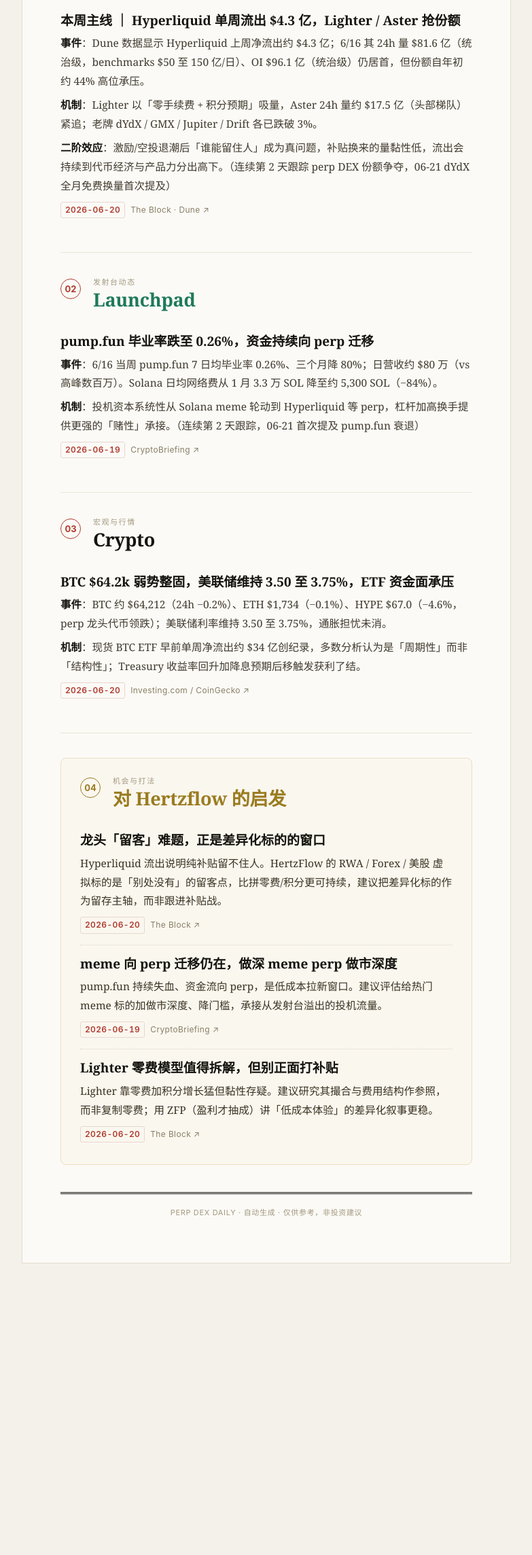
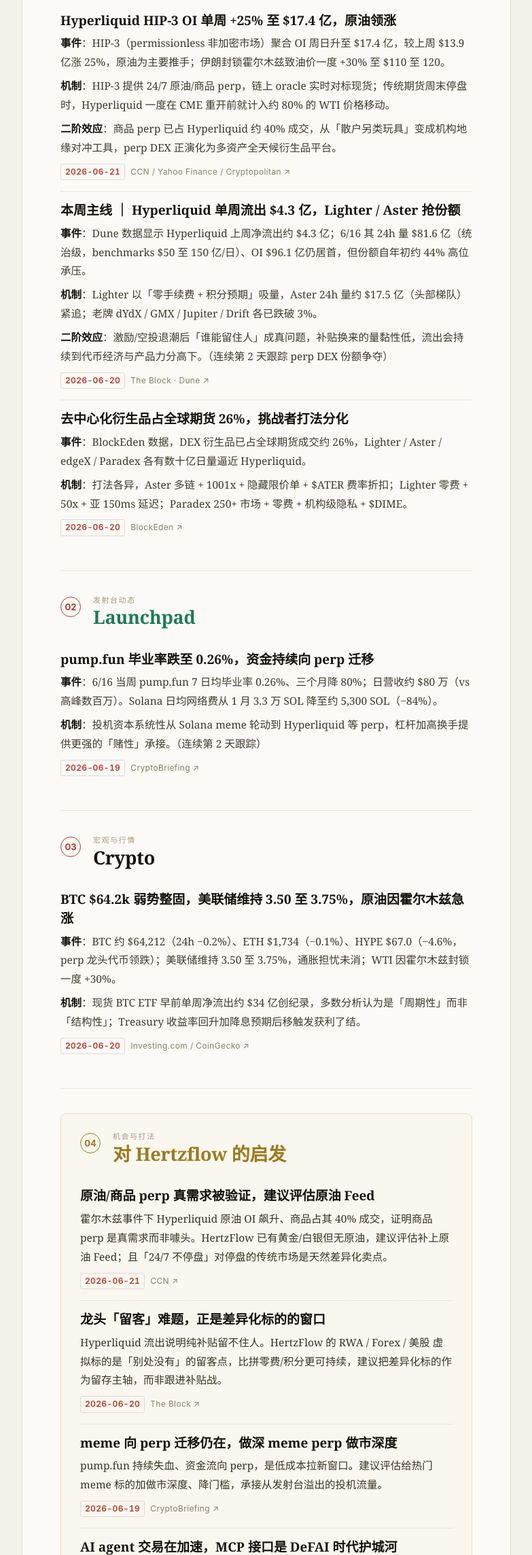
Before and after one commit to dorischeyy/perp-daily, a plain HTML site: page docs/archive/2026-06-22.html in a window 1280 px wide. Shown: the part 512-2800 px from the top of the page at 68% size, without its empty margins (248-1031 px from the left). Before the commit the page ends 2419 px from the top, so only its background shows below. Drawn offline with Linux system fonts and the light colour scheme.

Commit message:
report: 2026-06-22

```diff
--- a/docs/archive/2026-06-22.html
+++ b/docs/archive/2026-06-22.html
@@ -73,7 +73,7 @@
       <h1 class="mast-title">PERP DEX 日报</h1>
       <div class="mast-sub">2026 年 6 月 22 日 · 星期一</div>
     </header>
-    <p class="lead">Hyperliquid 单周净流出约 $4.3 亿、份额自年初高位回落，Lighter（零费）与 Aster 正实质性蚕食，perp DEX 的竞争从「能不能打 CEX」转入「龙头能不能留住人」。</p>
+    <p class="lead">Hyperliquid 一边因 HIP-3 原油（霍尔木兹推升）OI 飙至 $17.4 亿，一边单周净流出 $4.3 亿被 Lighter / Aster 蚕食：perp DEX 的故事正从「抢量」转向两条主线，多资产化与留客。</p>
 
       <section class="sec sec-perpdex">
         <div class="sec-head">
@@ -86,11 +86,27 @@
         <div class="sec-body">
 
         <article class="item">
+          <h3 class="item-h">Hyperliquid HIP-3 OI 单周 +25% 至 $17.4 亿，原油领涨</h3>
+          <p class="item-b"><strong>事件</strong>：HIP-3（permissionless 非加密市场）聚合 OI 周日升至 $17.4 亿，较上周 $13.9 亿涨 25%，原油为主要推手；伊朗封锁霍尔木兹致油价一度 +30% 至 $110 至 120。</p><p class="item-b"><strong>机制</strong>：HIP-3 提供 24/7 原油/商品 perp，链上 oracle 实时对标现货；传统期货周末停盘时，Hyperliquid 一度在 CME 重开前就计入约 80% 的 WTI 价格移动。</p><p class="item-b"><strong>二阶效应</strong>：商品 perp 已占 Hyperliquid 约 40% 成交，从「散户另类玩具」变成机构地缘对冲工具，perp DEX 正演化为多资产全天候衍生品平台。</p>
+          <div class="item-meta">
+            <span class="item-date">2026-06-21</span>
+            <a class="item-src" href="https://www.ccn.com/news/crypto/hyperliquid-1-43b-oi-oil-not-crypto-driving-growth/" target="_blank" rel="noopener">CCN / Yahoo Finance / Cryptopolitan ↗</a>
+          </div>
+        </article>
+        <article class="item">
           <h3 class="item-h">本周主线 ｜ Hyperliquid 单周流出 $4.3 亿，Lighter / Aster 抢份额</h3>
-          <p class="item-b"><strong>事件</strong>：Dune 数据显示 Hyperliquid 上周净流出约 $4.3 亿；6/16 其 24h 量 $81.6 亿（统治级，benchmarks $50 至 150 亿/日）、OI $96.1 亿（统治级）仍居首，但份额自年初约 44% 高位承压。</p><p class="item-b"><strong>机制</strong>：Lighter 以「零手续费 + 积分预期」吸量，Aster 24h 量约 $17.5 亿（头部梯队）紧追；老牌 dYdX / GMX / Jupiter / Drift 各已跌破 3%。</p><p class="item-b"><strong>二阶效应</strong>：激励/空投退潮后「谁能留住人」成为真问题，补贴换来的量黏性低，流出会持续到代币经济与产品力分出高下。（连续第 2 天跟踪 perp DEX 份额争夺，06-21 dYdX 全月免费换量首次提及）</p>
+          <p class="item-b"><strong>事件</strong>：Dune 数据显示 Hyperliquid 上周净流出约 $4.3 亿；6/16 其 24h 量 $81.6 亿（统治级，benchmarks $50 至 150 亿/日）、OI $96.1 亿仍居首，但份额自年初约 44% 高位承压。</p><p class="item-b"><strong>机制</strong>：Lighter 以「零手续费 + 积分预期」吸量，Aster 24h 量约 $17.5 亿（头部梯队）紧追；老牌 dYdX / GMX / Jupiter / Drift 各已跌破 3%。</p><p class="item-b"><strong>二阶效应</strong>：激励/空投退潮后「谁能留住人」成真问题，补贴换来的量黏性低，流出会持续到代币经济与产品力分高下。（连续第 2 天跟踪 perp DEX 份额争夺）</p>
           <div class="item-meta">
             <span class="item-date">2026-06-20</span>
             <a class="item-src" href="https://www.theblock.co/post/383314/weekly-hyperliquid-outflows-430m-lighter-aster-tighten-perp-dex-competition-dune" target="_blank" rel="noopener">The Block · Dune ↗</a>
+          </div>
+        </article>
+        <article class="item">
+          <h3 class="item-h">去中心化衍生品占全球期货 26%，挑战者打法分化</h3>
+          <p class="item-b"><strong>事件</strong>：BlockEden 数据，DEX 衍生品已占全球期货成交约 26%，Lighter / Aster / edgeX / Paradex 各有数十亿日量逼近 Hyperliquid。</p><p class="item-b"><strong>机制</strong>：打法各异，Aster 多链 + 1001x + 隐藏限价单 + $ATER 费率折扣；Lighter 零费 + 50x + 亚 150ms 延迟；Paradex 250+ 市场 + 零费 + 机构级隐私 + $DIME。</p>
+          <div class="item-meta">
+            <span class="item-date">2026-06-20</span>
+            <a class="item-src" href="https://blockeden.xyz/blog/2026/01/29/perp-dex-wars-2026-hyperliquid-lighter-aster-edgex-paradex-decentralized-derivatives/" target="_blank" rel="noopener">BlockEden ↗</a>
           </div>
         </article>
         </div>
@@ -107,7 +123,7 @@
 
         <article class="item">
           <h3 class="item-h">pump.fun 毕业率跌至 0.26%，资金持续向 perp 迁移</h3>
-          <p class="item-b"><strong>事件</strong>：6/16 当周 pump.fun 7 日均毕业率 0.26%、三个月降 80%；日营收约 $80 万（vs 高峰数百万）。Solana 日均网络费从 1 月 3.3 万 SOL 降至约 5,300 SOL（−84%）。</p><p class="item-b"><strong>机制</strong>：投机资本系统性从 Solana meme 轮动到 Hyperliquid 等 perp，杠杆加高换手提供更强的「赌性」承接。（连续第 2 天跟踪，06-21 首次提及 pump.fun 衰退）</p>
+          <p class="item-b"><strong>事件</strong>：6/16 当周 pump.fun 7 日均毕业率 0.26%、三个月降 80%；日营收约 $80 万（vs 高峰数百万）。Solana 日均网络费从 1 月 3.3 万 SOL 降至约 5,300 SOL（−84%）。</p><p class="item-b"><strong>机制</strong>：投机资本系统性从 Solana meme 轮动到 Hyperliquid 等 perp，杠杆加高换手提供更强的「赌性」承接。（连续第 2 天跟踪）</p>
           <div class="item-meta">
             <span class="item-date">2026-06-19</span>
             <a class="item-src" href="https://cryptobriefing.com/pump-fun-activity-drops-solana-fees-decline/" target="_blank" rel="noopener">CryptoBriefing ↗</a>
@@ -126,8 +142,8 @@
         <div class="sec-body">
 
         <article class="item">
-          <h3 class="item-h">BTC $64.2k 弱势整固，美联储维持 3.50 至 3.75%，ETF 资金面承压</h3>
-          <p class="item-b"><strong>事件</strong>：BTC 约 $64,212（24h −0.2%）、ETH $1,734（−0.1%）、HYPE $67.0（−4.6%，perp 龙头代币领跌）；美联储利率维持 3.50 至 3.75%，通胀担忧未消。</p><p class="item-b"><strong>机制</strong>：现货 BTC ETF 早前单周净流出约 $34 亿创纪录，多数分析认为是「周期性」而非「结构性」；Treasury 收益率回升加降息预期后移触发获利了结。</p>
+          <h3 class="item-h">BTC $64.2k 弱势整固，美联储维持 3.50 至 3.75%，原油因霍尔木兹急涨</h3>
+          <p class="item-b"><strong>事件</strong>：BTC 约 $64,212（24h −0.2%）、ETH $1,734（−0.1%）、HYPE $67.0（−4.6%，perp 龙头代币领跌）；美联储维持 3.50 至 3.75%，通胀担忧未消；WTI 因霍尔木兹封锁一度 +30%。</p><p class="item-b"><strong>机制</strong>：现货 BTC ETF 早前单周净流出约 $34 亿创纪录，多数分析认为是「周期性」而非「结构性」；Treasury 收益率回升加降息预期后移触发获利了结。</p>
           <div class="item-meta">
             <span class="item-date">2026-06-20</span>
             <a class="item-src" href="https://www.investing.com/analysis/bitcoins-34-billion-etf-bleed-looks-more-cyclical-than-structural-200681474" target="_blank" rel="noopener">Investing.com / CoinGecko ↗</a>
@@ -146,6 +162,14 @@
         <div class="sec-body">
 
         <article class="item">
+          <h3 class="item-h">原油/商品 perp 真需求被验证，建议评估原油 Feed</h3>
+          <p class="item-b">霍尔木兹事件下 Hyperliquid 原油 OI 飙升、商品占其 40% 成交，证明商品 perp 是真需求而非噱头。HertzFlow 已有黄金/白银但无原油，建议评估补上原油 Feed；且「24/7 不停盘」对停盘的传统市场是天然差异化卖点。</p>
+          <div class="item-meta">
+            <span class="item-date">2026-06-21</span>
+            <a class="item-src" href="https://www.ccn.com/news/crypto/hyperliquid-1-43b-oi-oil-not-crypto-driving-growth/" target="_blank" rel="noopener">CCN ↗</a>
+          </div>
+        </article>
+        <article class="item">
           <h3 class="item-h">龙头「留客」难题，正是差异化标的的窗口</h3>
           <p class="item-b">Hyperliquid 流出说明纯补贴留不住人。HertzFlow 的 RWA / Forex / 美股 虚拟标的是「别处没有」的留客点，比拼零费/积分更可持续，建议把差异化标的作为留存主轴，而非跟进补贴战。</p>
           <div class="item-meta">
@@ -162,11 +186,11 @@
           </div>
         </article>
         <article class="item">
-          <h3 class="item-h">Lighter 零费模型值得拆解，但别正面打补贴</h3>
-          <p class="item-b">Lighter 靠零费加积分增长猛但黏性存疑。建议研究其撮合与费用结构作参照，而非复制零费；用 ZFP（盈利才抽成）讲「低成本体验」的差异化叙事更稳。</p>
+          <h3 class="item-h">AI agent 交易在加速，MCP 接口是 DeFAI 时代护城河</h3>
+          <p class="item-b">Robinhood 已向 2700 万用户开放 AI agent 代交易（Claude/ChatGPT），crypto 与期货支持在路上，链上 perp DEX 仍是接口空白。建议把 HertzFlow 的 MCP/Agent 接口列为中期优先级，抢「AI 可直连的链上 perp」这个位。</p>
           <div class="item-meta">
-            <span class="item-date">2026-06-20</span>
-            <a class="item-src" href="https://www.theblock.co/post/383314/weekly-hyperliquid-outflows-430m-lighter-aster-tighten-perp-dex-competition-dune" target="_blank" rel="noopener">The Block ↗</a>
+            <span class="item-date">2026-05-27</span>
+            <a class="item-src" href="https://techcrunch.com/2026/05/27/robinhood-now-lets-your-ai-agents-trade-stocks/" target="_blank" rel="noopener">TechCrunch ↗</a>
           </div>
         </article>
         </div>
--- a/docs/latest.json
+++ b/docs/latest.json
@@ -2,5 +2,5 @@
   "date": "2026-06-22",
   "url": "https://dorischeyy.github.io/perp-daily/archive/2026-06-22.html",
   "title": "Perp DEX 日报 · 2026-06-22",
-  "lead": "Hyperliquid 单周净流出约 $4.3 亿、份额自年初高位回落，Lighter（零费）与 Aster 正实质性蚕食，perp DEX 的竞争从「能不能打 CEX」转入「龙头能不能留住人」。"
+  "lead": "Hyperliquid 一边因 HIP-3 原油（霍尔木兹推升）OI 飙至 $17.4 亿，一边单周净流出 $4.3 亿被 Lighter / Aster 蚕食：perp DEX 的故事正从「抢量」转向两条主线，多资产化与留客。"
 }
```
Also changed, not shown: docs/index.html (+33 -9 lines).
